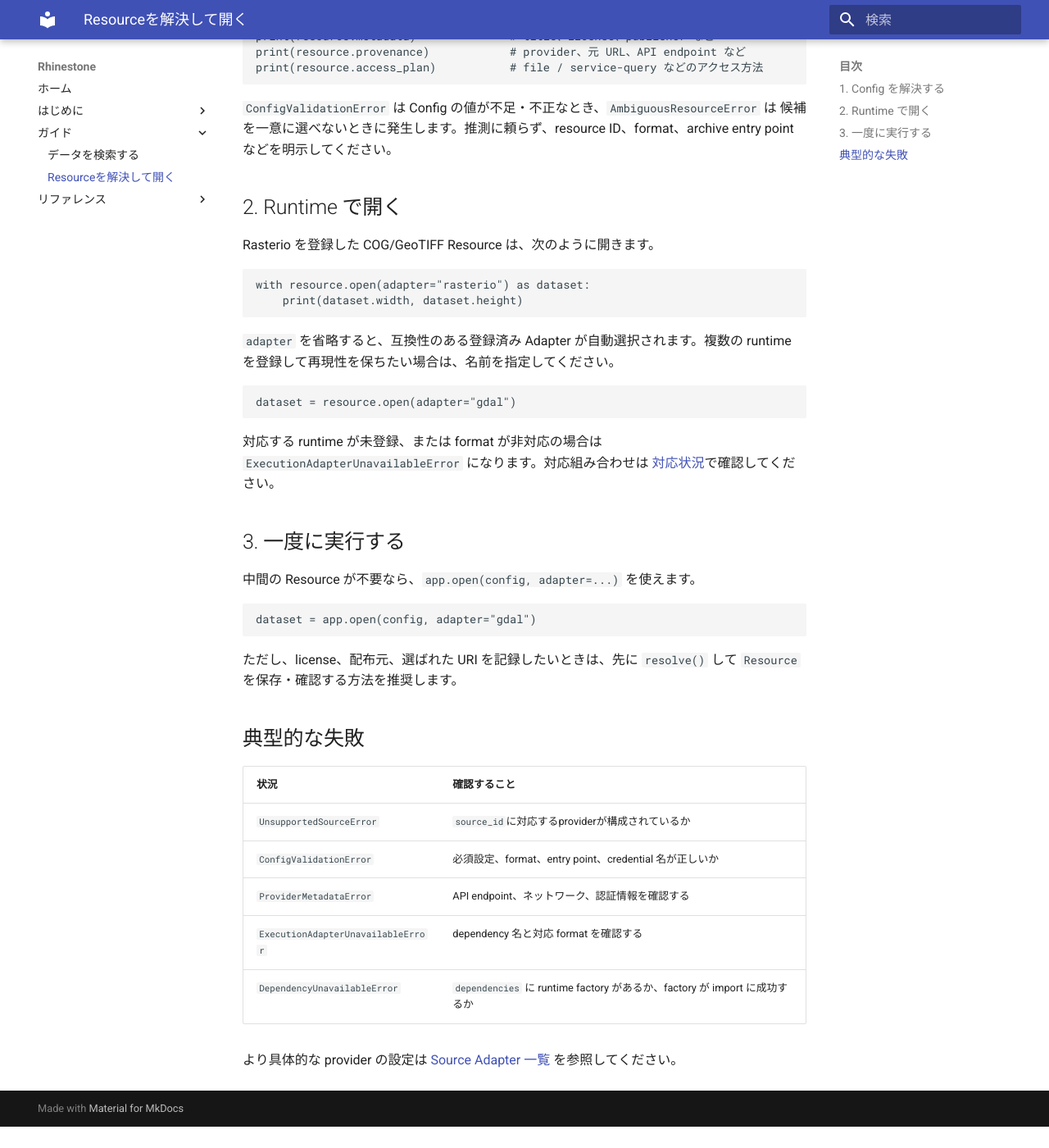
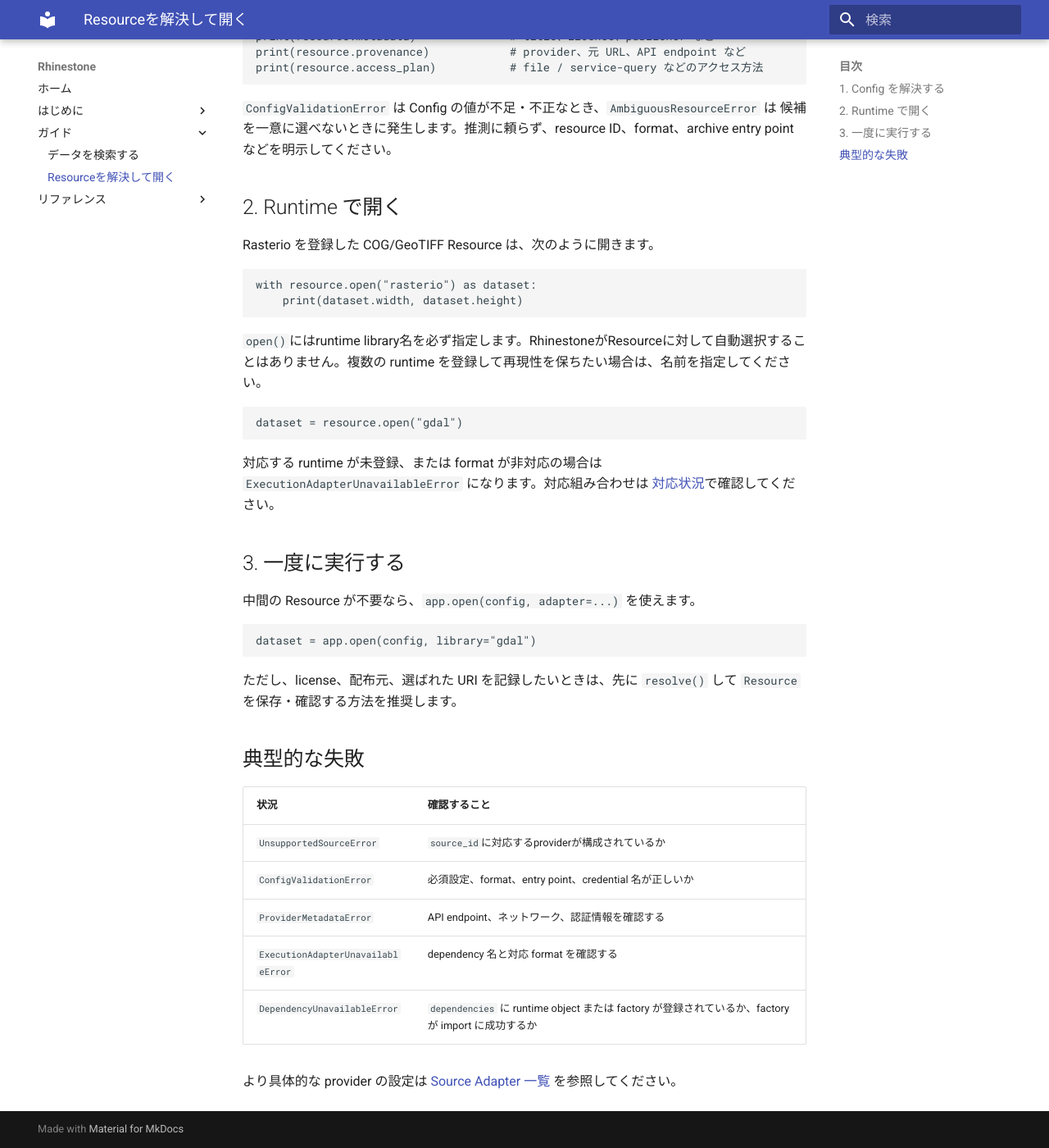
Before and after one commit to u-kitazawa/rhinestone, an MkDocs documentation site: the page built from docs/resolve-and-open.md, in a window 1280 px wide and 1400 px high, scrolled down 687 px. Shown: the whole window at 82% size. Built offline with MkDocs 1.6.1 and Material for MkDocs 9.7.7, drawn with Linux system fonts in a browser that asks for light colours; before the commit the page ends 2061 px from its top, so only the background shows below that.

Commit message:
Document explicit resource library selection

````diff
--- a/docs/resolve-and-open.md
+++ b/docs/resolve-and-open.md
@@ -41,15 +41,15 @@ entry point などを明示してください。
 Rasterio を登録した COG/GeoTIFF Resource は、次のように開きます。
 
 ```python
-with resource.open(adapter="rasterio") as dataset:
+with resource.open("rasterio") as dataset:
     print(dataset.width, dataset.height)
 ```
 
-`adapter` を省略すると、互換性のある登録済み Adapter が自動選択されます。複数の
+`open()`にはruntime library名を必ず指定します。RhinestoneがResourceに対して自動選択することはありません。複数の
 runtime を登録して再現性を保ちたい場合は、名前を指定してください。
 
 ```python
-dataset = resource.open(adapter="gdal")
+dataset = resource.open("gdal")
 ```
 
 対応する runtime が未登録、または format が非対応の場合は
@@ -61,7 +61,7 @@ dataset = resource.open(adapter="gdal")
 中間の Resource が不要なら、`app.open(config, adapter=...)` を使えます。
 
 ```python
-dataset = app.open(config, adapter="gdal")
+dataset = app.open(config, library="gdal")
 ```
 
 ただし、license、配布元、選ばれた URI を記録したいときは、先に `resolve()` して
@@ -75,6 +75,6 @@ dataset = app.open(config, adapter="gdal")
 | `ConfigValidationError` | 必須設定、format、entry point、credential 名が正しいか |
 | `ProviderMetadataError` | API endpoint、ネットワーク、認証情報を確認する |
 | `ExecutionAdapterUnavailableError` | dependency 名と対応 format を確認する |
-| `DependencyUnavailableError` | `dependencies` に runtime factory があるか、factory が import に成功するか |
+| `DependencyUnavailableError` | `dependencies` に runtime object または factory が登録されているか、factory が import に成功するか |
 
 より具体的な provider の設定は [Source Adapter 一覧](api/source-adapters.md) を参照してください。
````
